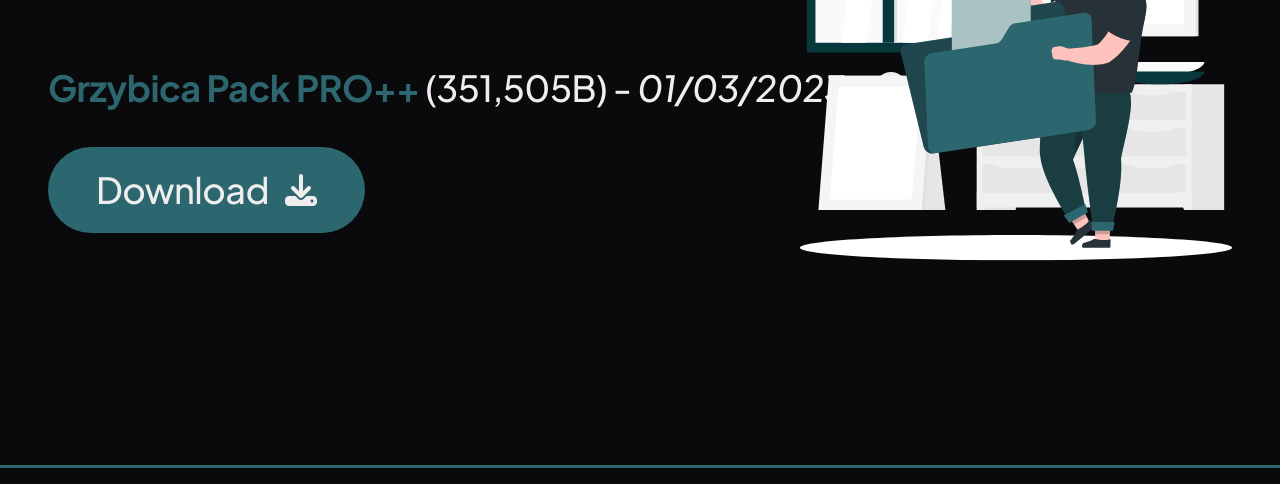
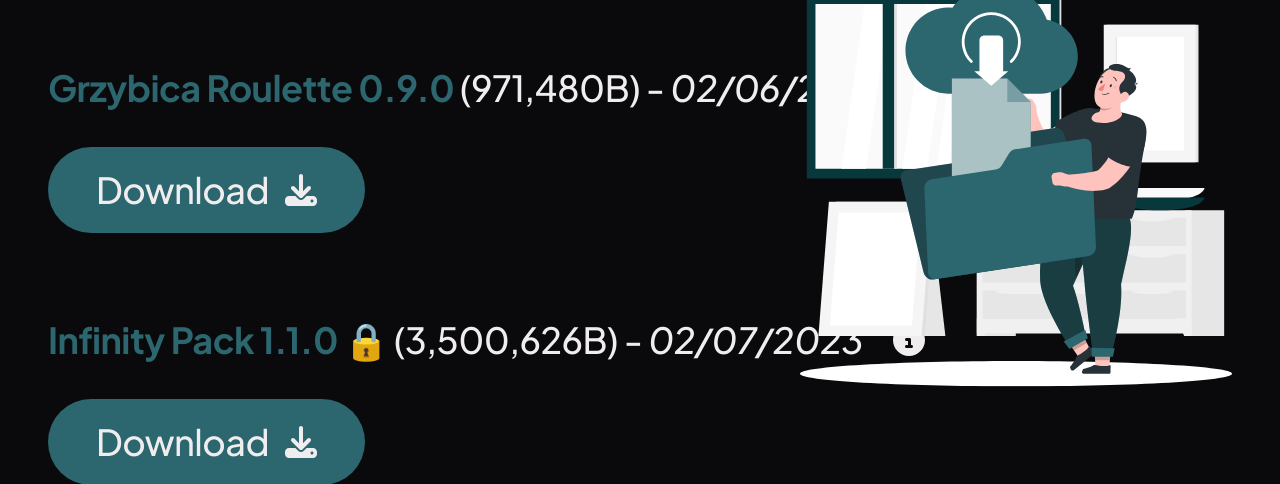
Before and after one commit to MuchaSsak/Grzybica, a website with bundled scripts: page index.html in a window 1280 px wide. Shown: the part 3279-3763 px from the top of the page. Built offline with nearby package versions, Linux system fonts and the light colour scheme; files whose address does not match are found by name.

Commit message:
Update index.html

```diff
--- a/index.html
+++ b/index.html
@@ -223,11 +223,21 @@
             <div class="space-y-8 pb-4 mt-16 -translate-y-4">
                 <div class="flex flex-row items-center justify-center xl:justify-start">
                     <h3 class="md:text-[2.25rem] text-[1.6875rem]">
-                        <span class="text-primaryCyan500 font-bold">Grzybica Pack PRO++</span> (351,505B) - <span class="italic">01/03/2023</span>
-                        <img id="info-scroll-btn-2" title="View more information about Grzybica PRO++" class="info-scroll-btn w-8 h-8 inline md:ml-[1.5rem] ml-[1rem] cursor-pointer -translate-y-[0.25rem]" src="img/info-icon.svg">
+                        <span class="text-primaryCyan500 font-bold">Grzybica Roulette 0.9.0</span> (971,480B) - <span class="italic">02/06/2023</span>
+                        <img id="info-scroll-btn-2" title="View more information about Grzybica Roulette" class="info-scroll-btn w-8 h-8 inline md:ml-[1.5rem] ml-[1rem] cursor-pointer -translate-y-[0.25rem]" src="img/info-icon.svg">
                     </h3>
                 </div>
-                <a href="downloads/Grzybica Pack PRO++ 1.1.0.7z" download="Grzybica Pack PRO++ 1.1.0.7z" class="download-btn flex flex-row items-center w-fit mx-auto xl:mx-0 bg-primaryCyan500 md:text-[2.25rem] text-[1.6875rem]  rounded-full py-4 px-12">Download<img class="w-8 h-8 inline ml-[1rem]" src="img/download-icon.svg"></a>
+                <a href="downloads/Grzybica Roulette 0.9.0.7z" download="Grzybica Roulette 0.9.0.7z" class="download-btn flex flex-row items-center w-fit mx-auto xl:mx-0 bg-primaryCyan500 md:text-[2.25rem] text-[1.6875rem]  rounded-full py-4 px-12">Download<img class="w-8 h-8 inline ml-[1rem]" src="img/download-icon.svg"></a>
+            </div>
+            <!-- 3rd -->
+            <div class="space-y-8 pb-4 mt-16 -translate-y-4">
+                <div class="flex flex-row items-center justify-center xl:justify-start">
+                    <h3 class="md:text-[2.25rem] text-[1.6875rem]">
+                        <span class="text-primaryCyan500 font-bold">Infinity Pack 1.1.0 🔒</span> (3,500,626B) - <span class="italic">02/07/2023</span>
+                        <img id="info-scroll-btn-2" title="View more information about The Infinity Pack" class="info-scroll-btn w-8 h-8 inline md:ml-[1.5rem] ml-[1rem] cursor-pointer -translate-y-[0.25rem]" src="img/info-icon.svg">
+                    </h3>
+                </div>
+                <a href="downloads/Infinity Pack 1.1.0.7z" download="Infinity Pack PRO++ 1.1.0.7z" class="download-btn flex flex-row items-center w-fit mx-auto xl:mx-0 bg-primaryCyan500 md:text-[2.25rem] text-[1.6875rem]  rounded-full py-4 px-12">Download<img class="w-8 h-8 inline ml-[1rem]" src="img/download-icon.svg"></a>
             </div>
             <!-- Image download vector -->
             <img class="absolute overflow-hidden hidden xl:block top-[50%] -translate-y-[50%] right-0" src="img/download-vector.svg">
```
